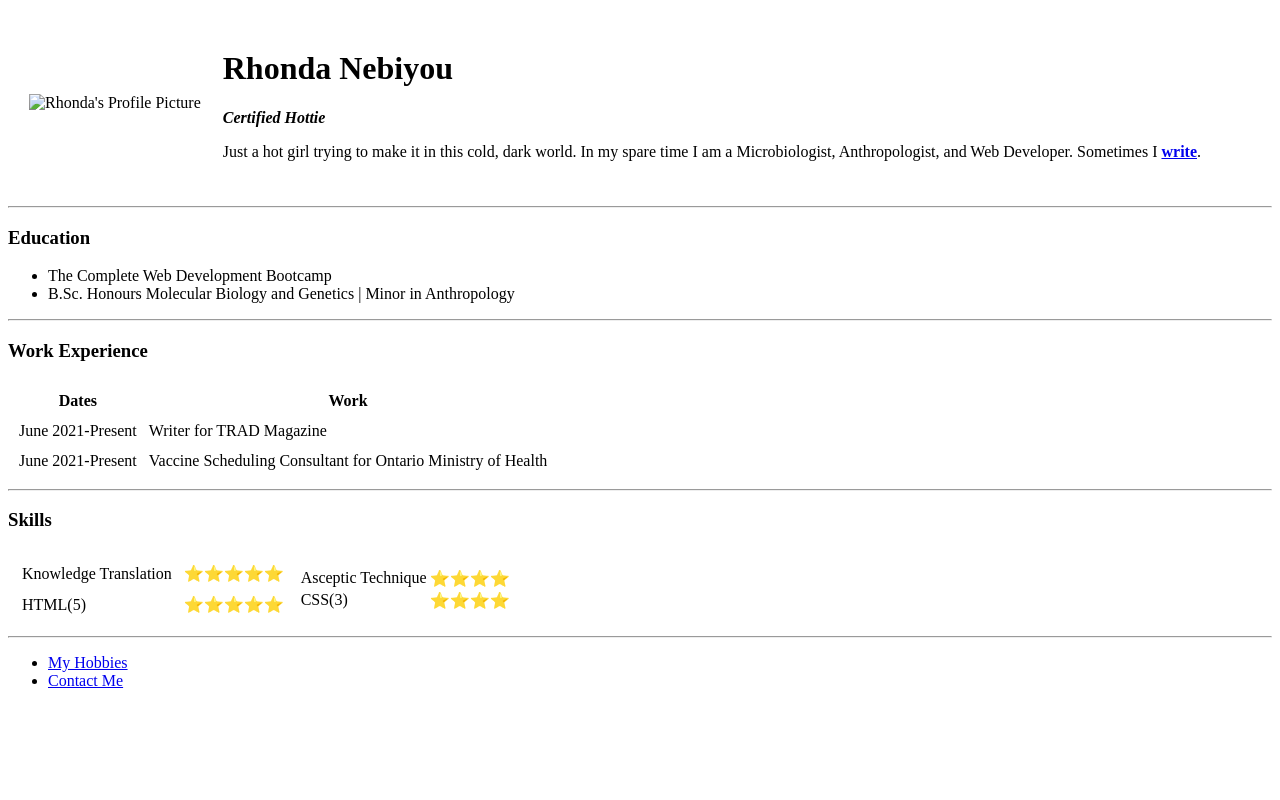
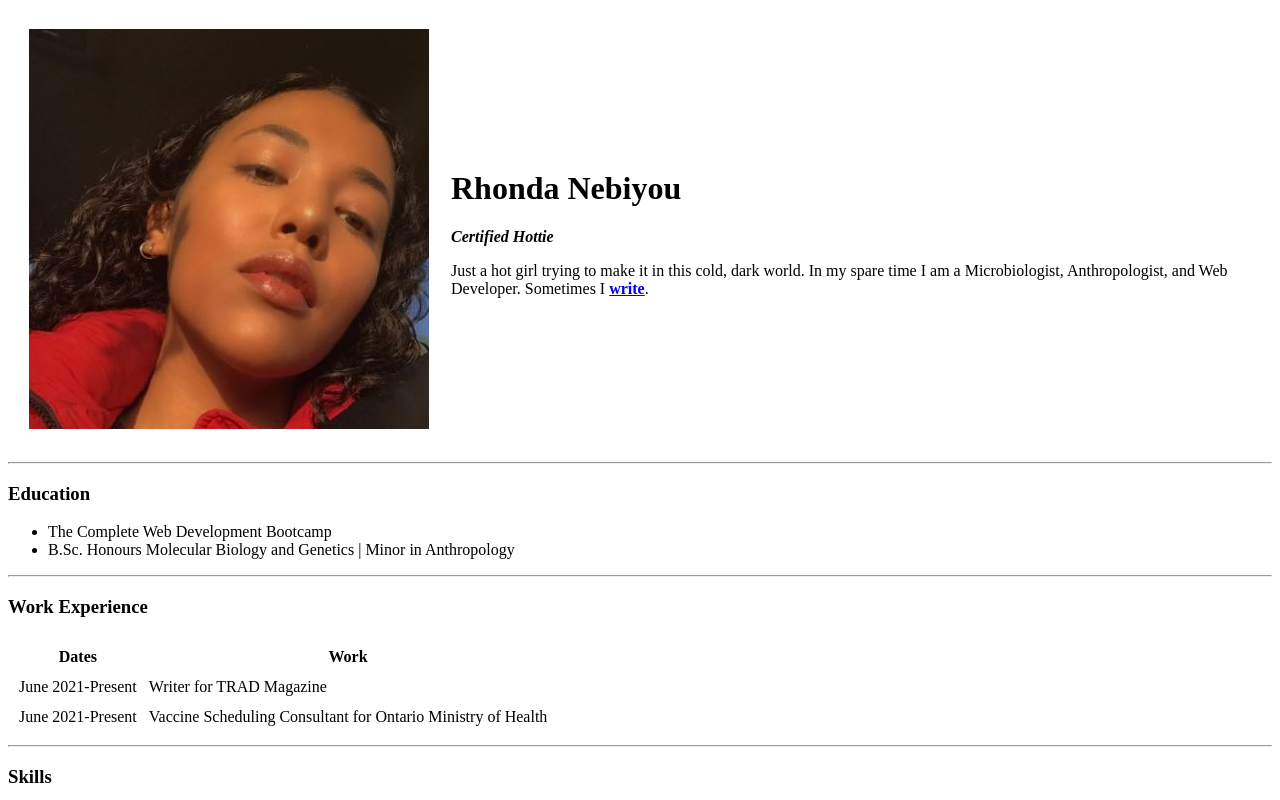
Before and after one commit to rhondacodestuff/CV, a plain HTML site: page index.html in a window 1280 px wide. Shown: the top 800 px of the page. Drawn offline with Linux system fonts and the light colour scheme.

Commit message:
Update index.html

```diff
--- a/index.html
+++ b/index.html
@@ -9,7 +9,7 @@
 <body>
   <table cellspacing="20">
     <tr>
-      <td><img src="Images/Rhonda N.jpeg/index.html" alt="Rhonda's Profile Picture"></td>
+      <td><img src="CV/Images/Rhonda N.jpeg" alt="Rhonda's Profile Picture"></td>
       <td>
         <h1>Rhonda Nebiyou</h1>
         <p><strong><em>Certified Hottie</em></strong></p>
```
